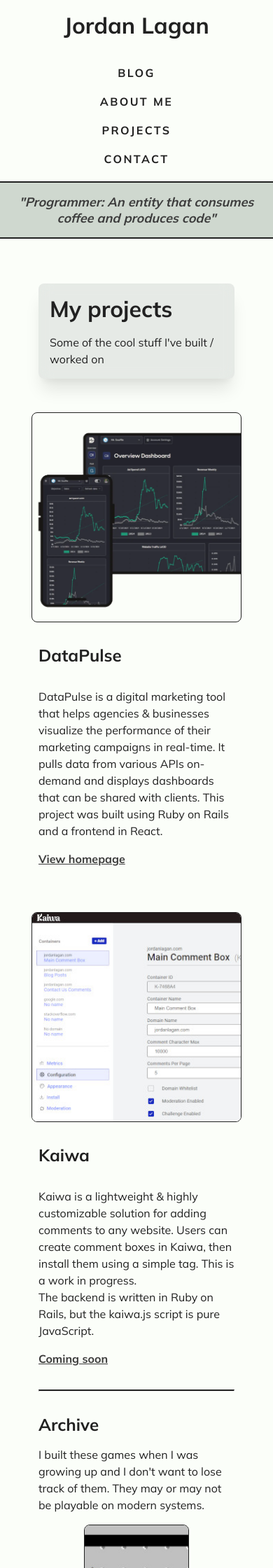
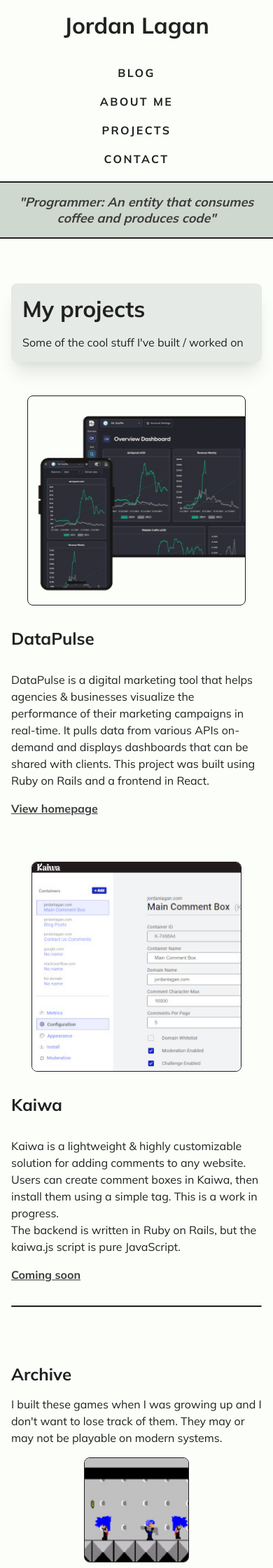
Before and after one commit to Jordanlagan/devblog, a Jekyll site: the page built from projects/index.html, in a window 390 px wide. Shown: the top 2240 px of the page at 70% size. Built offline with Jekyll 4.4.1, drawn with Linux system fonts in a browser that asks for light colours.

Commit message:
Finished updates

```diff
--- a/_sass/base.scss
+++ b/_sass/base.scss
@@ -237,13 +237,13 @@
   .header { padding: 1em; flex-direction: column;
     nav { gap: 16px; }
   }
-  .main-content { padding: 4em 1em; max-width: 100%; }
+  .main-content { padding: 4em 1em; max-width: 100%; width: 100%; }
   .contact-form .form-row { flex-wrap: wrap; }
   .post-list-container .post-list .post-list-post { flex-direction: column; }
   .post-list-container .post-list .post-list-post .post-link { max-height: 220px; }
   .post-list-container .post-list .post-list-post .post-list-image { max-width: 100%; max-height: 100%; object-fit: cover; }
-  .about-me-container .about-me-container { flex-direction: column; }
-  .about-me-info { width: 100%; }
+  .about-me-container { flex-direction: column; }
+  .about-me-info { width: 100% !important; }
   .projects-container .project { flex-direction: column; }
   .projects-container { gap: 64px; }
   .contact-form form { padding: 10px 0px; }
--- a/projects/index.html
+++ b/projects/index.html
@@ -48,7 +48,7 @@
 
 <hr class="line-break mt-4 mb-4">
 
-<h2>Archive</h2>
+<h2 style="margin-top: 80px">Archive</h2>
 
 <p>I built these games when I was growing up and I don't want to lose track of them. They may or may not be playable on modern systems.</p>
 <div class="projects-container game-archive">
```
Also changed, not shown: 3 other files.
